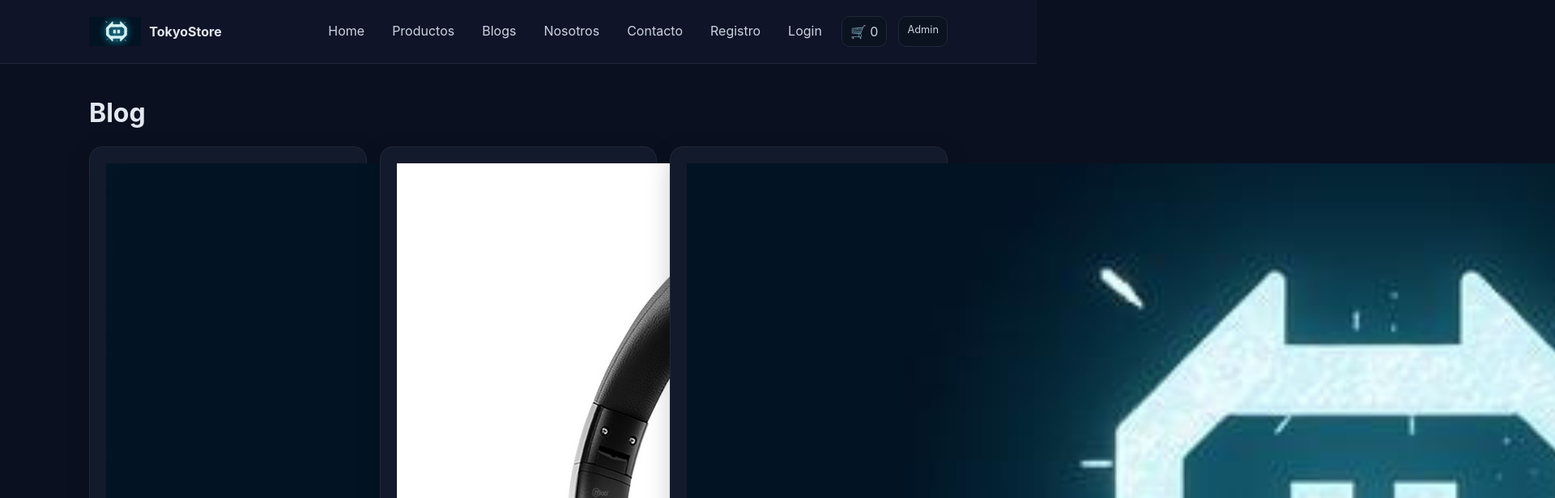
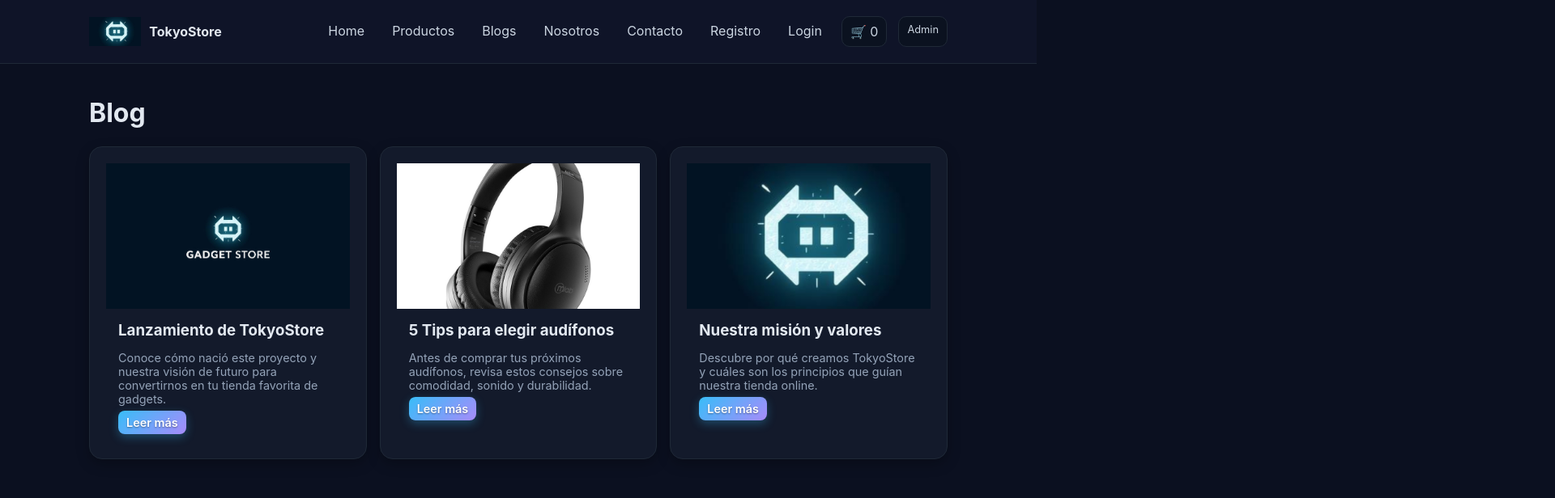
Before and after one commit to XKaiserAleX/Tienda_TokyoStore_fullstack, a plain HTML site: page blog.html in a window 1280 px wide. Shown: the top 616 px of the page at 81% size, 1920 px wide, since content can reach past the window. Drawn offline with Linux system fonts and the light colour scheme.

Commit message:
mejora en estilos generales

```diff
--- a/style.css
+++ b/style.css
@@ -231,3 +231,37 @@
 }
 
 .small{font-size:.9rem;color:#94a3b8}
+
+.blog-card {
+  display: flex;
+  flex-direction: column;
+  overflow: hidden;
+  border-radius: 16px;
+  background: var(--card);
+  border: 1px solid #1f2937;
+  box-shadow: 0 6px 16px rgba(0,0,0,0.25);
+  transition: transform 0.2s;
+}
+
+.blog-card:hover {
+  transform: translateY(-5px);
+}
+
+.blog-img {
+  width: 100%;
+  height: 180px;
+  object-fit: cover;
+}
+
+.blog-content {
+  padding: 15px;
+}
+
+.blog-content h3 {
+  margin: 0 0 6px;
+}
+
+.blog-content p {
+  color: var(--muted);
+  margin-bottom: 10px;
+}
```
